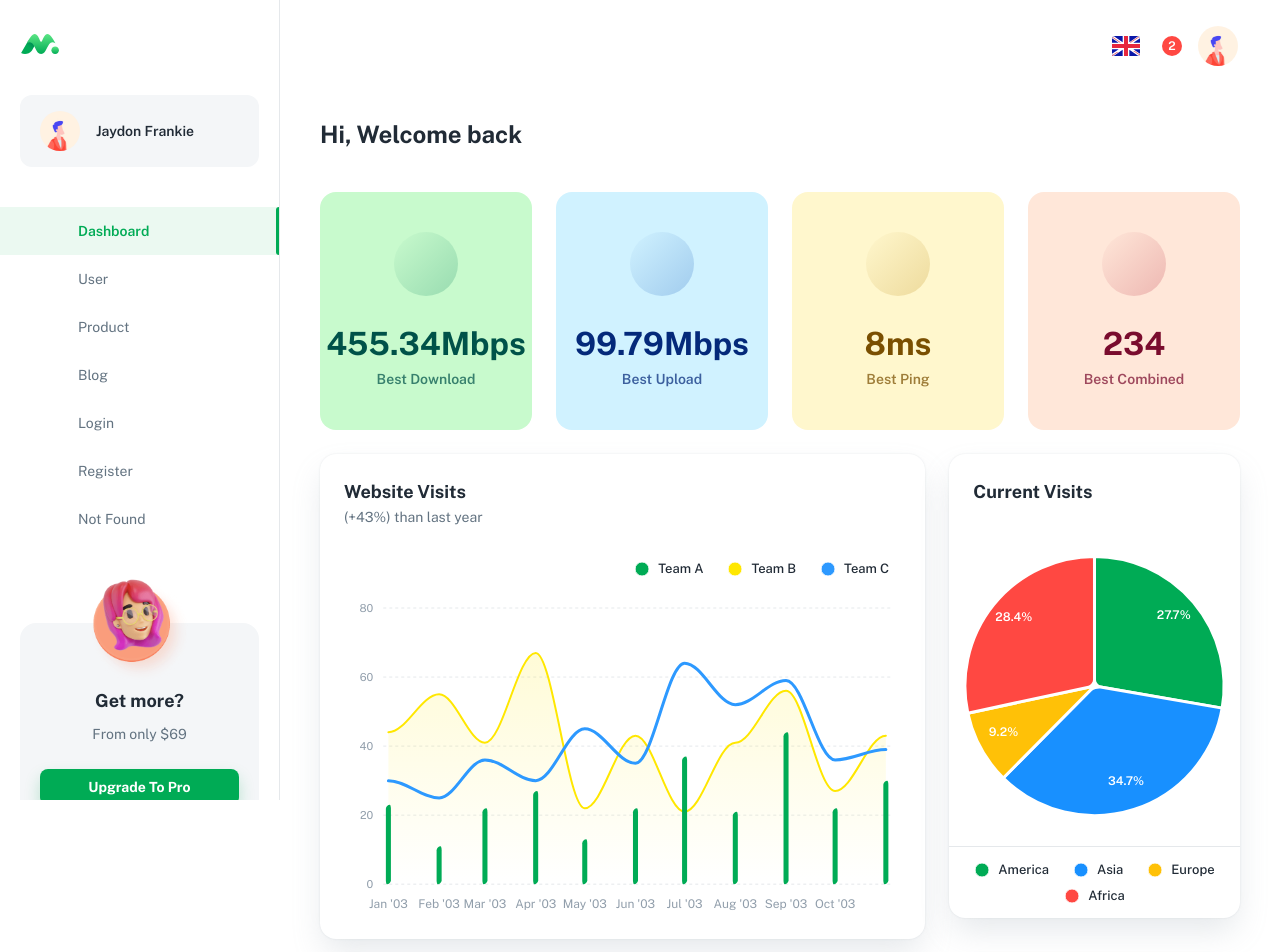
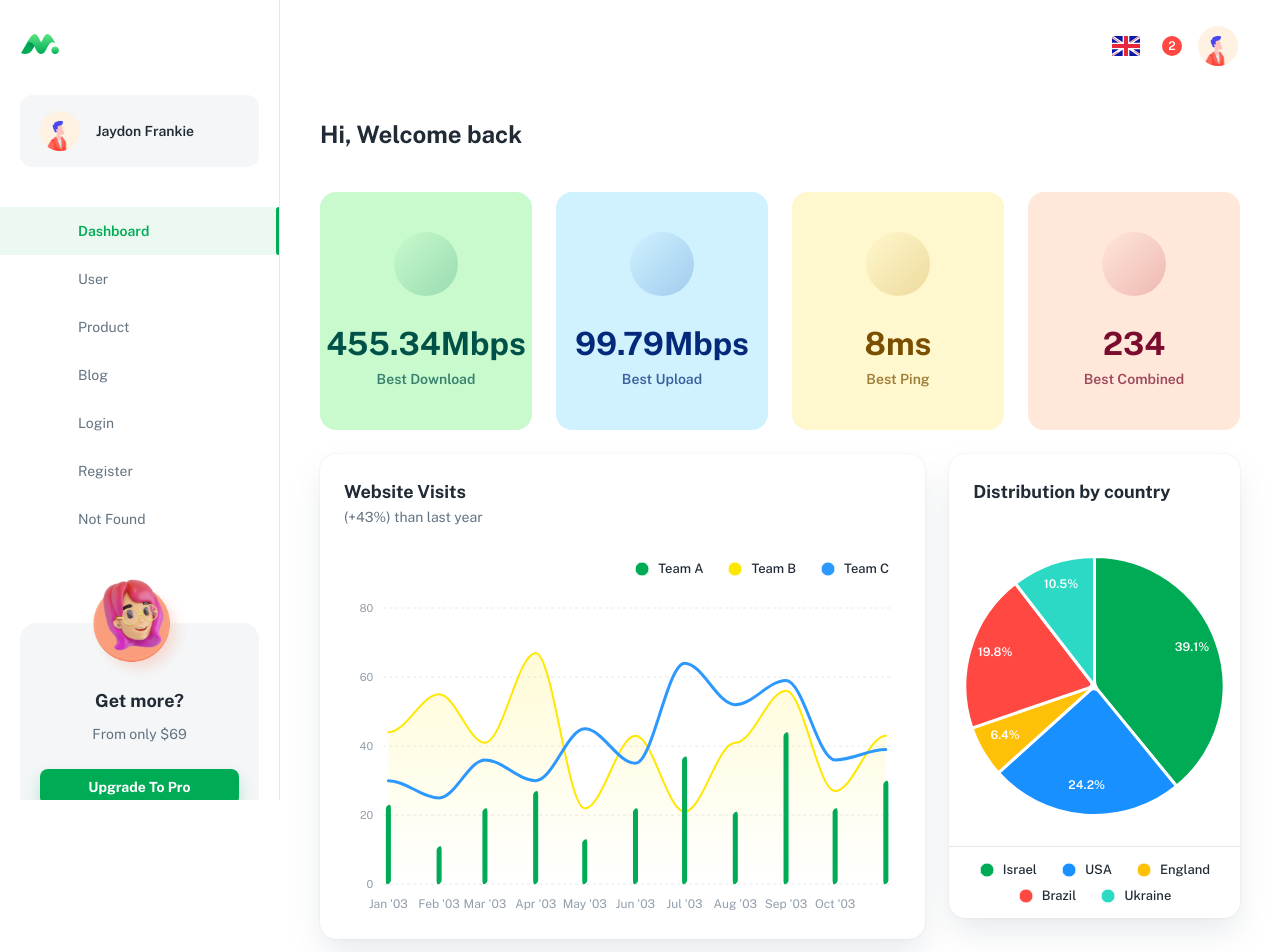
Before and after one commit to GreenArmy18/material-kit-react, a React (Create React App) app: page /dashboard/app in a window 1280 px wide. Shown: the top 952 px of the page. Built offline with nearby package versions, Linux system fonts and the light colour scheme; a web font is replaced by a local one.

Commit message:
Update AppCurrentVisits.js

```diff
--- a/src/components/_dashboard/app/AppCurrentVisits.js
+++ b/src/components/_dashboard/app/AppCurrentVisits.js
@@ -31,7 +31,7 @@ const ChartWrapperStyle = styled('div')(({ theme }) => ({
 
 // ----------------------------------------------------------------------
 
-const CHART_DATA = [4344, 5435, 1443, 4443];
+const CHART_DATA = [8765, 5435, 1443, 4443, 2345];
 
 export default function AppCurrentVisits() {
   const theme = useTheme();
@@ -43,7 +43,7 @@ export default function AppCurrentVisits() {
       theme.palette.warning.main,
       theme.palette.error.main
     ],
-    labels: ['America', 'Asia', 'Europe', 'Africa'],
+    labels: ['Israel', 'USA', 'England', 'Brazil','Ukraine'],
     stroke: { colors: [theme.palette.background.paper] },
     legend: { floating: true, horizontalAlign: 'center' },
     dataLabels: { enabled: true, dropShadow: { enabled: false } },
@@ -63,7 +63,7 @@ export default function AppCurrentVisits() {
 
   return (
     <Card>
-      <CardHeader title="Current Visits" />
+      <CardHeader title="Distribution by country" />
       <ChartWrapperStyle dir="ltr">
         <ReactApexChart type="pie" series={CHART_DATA} options={chartOptions} height={280} />
       </ChartWrapperStyle>
```
